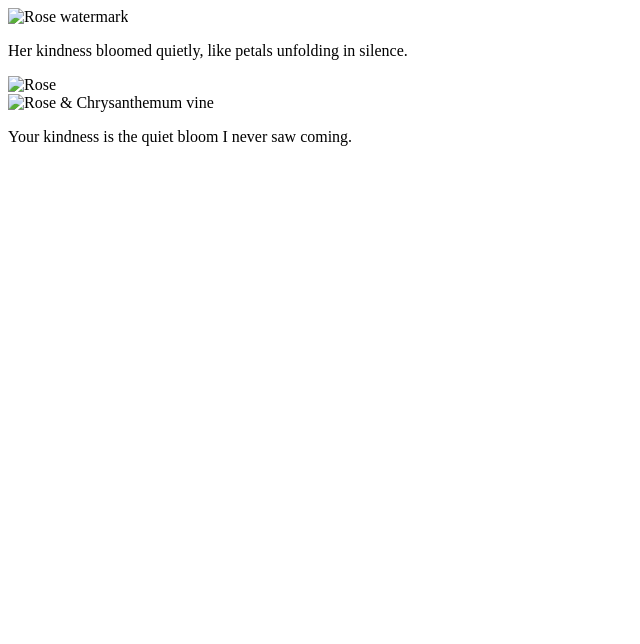
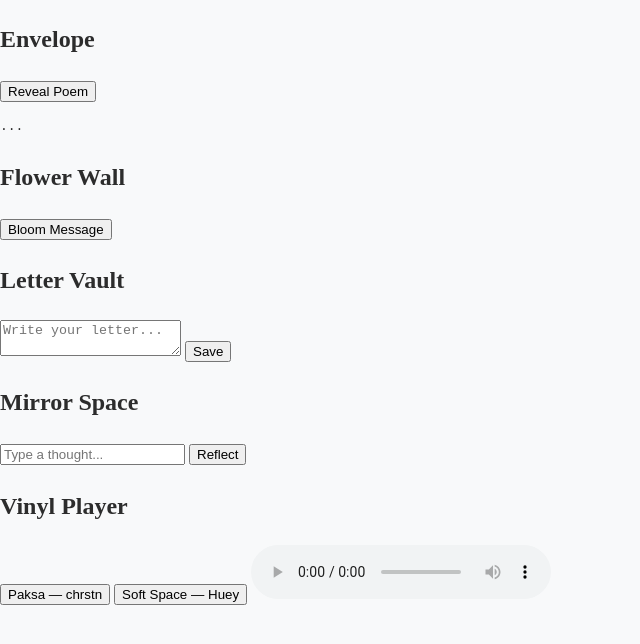
Before and after one commit to ralphbytes0/down4u, a plain HTML site: page index.html in a window 1280 px wide. Shown: the whole page, without its empty margins (0-640 px from the left). Drawn offline with Linux system fonts and the light colour scheme.

Commit message:
Update index.html

```diff
--- a/index.html
+++ b/index.html
@@ -1,21 +1,49 @@
-<div class="envelope">
-  <div class="flap">
-    <img src="rose-watermark.png" alt="Rose watermark" />
-  </div>
-  <div class="content">
-    <p>Her kindness bloomed quietly, like petals unfolding in silence.</p>
-  </div>
-</div>
+<!DOCTYPE html>
+<html lang="en">
+<head>
+  <meta charset="UTF-8" />
+  <meta name="viewport" content="width=device-width, initial-scale=1.0" />
+  <title>Poetic Dashboard</title>
+  <link rel="stylesheet" href="style.css" />
+</head>
+<body>
+  <main id="dashboard">
+    <div class="scroll-container">
+      <section class="box" id="envelope">
+        <h2>Envelope</h2>
+        <button id="reveal-poem">Reveal Poem</button>
+        <pre id="poem-display">...</pre>
+      </section>
 
-<div class="rose-loader">
-  <img src="rose-icon.png" alt="Rose" />
-</div>
+      <section class="box" id="flower-wall">
+        <h2>Flower Wall</h2>
+        <button id="bloom">Bloom Message</button>
+        <div id="flowers"></div>
+      </section>
 
-<div class="section-divider">
-  <img src="vine-divider.png" alt="Rose & Chrysanthemum vine" />
-</div>
+      <section class="box" id="letter-vault">
+        <h2>Letter Vault</h2>
+        <textarea id="letter-input" placeholder="Write your letter..."></textarea>
+        <button id="save-letter">Save</button>
+        <ul id="vault-list"></ul>
+      </section>
 
-<div class="poem-card">
-  <div class="flower-frame rose"></div>
-  <p>Your kindness is the quiet bloom I never saw coming.</p>
-</div>
+      <section class="box" id="mirror-space">
+        <h2>Mirror Space</h2>
+        <input type="text" id="mirror-input" placeholder="Type a thought..." />
+        <button id="reflect">Reflect</button>
+        <p id="reflection"></p>
+      </section>
+
+      <section class="box" id="vinyl-player">
+        <h2>Vinyl Player</h2>
+        <button class="vinyl" data-src="audio/paksa.mp3">Paksa — chrstn</button>
+        <button class="vinyl" data-src="audio/softspace.mp3">Soft Space — Huey</button>
+        <audio id="player" controls></audio>
+      </section>
+    </div>
+  </main>
+
+  <script src="script.js"></script>
+</body>
+</html>
```
